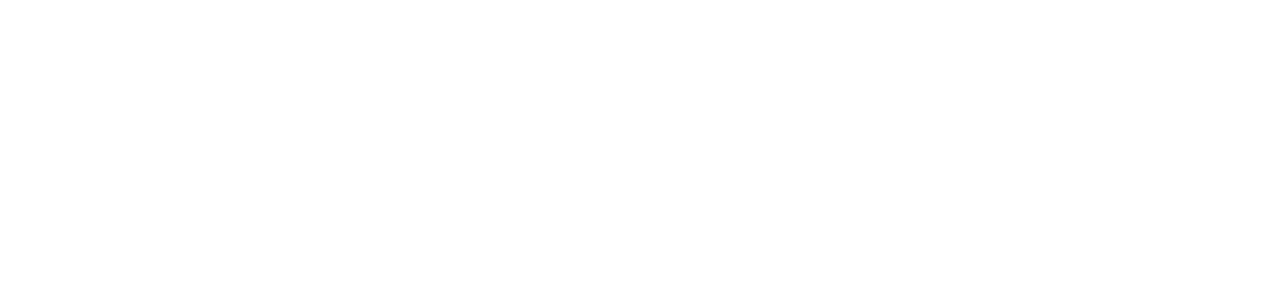
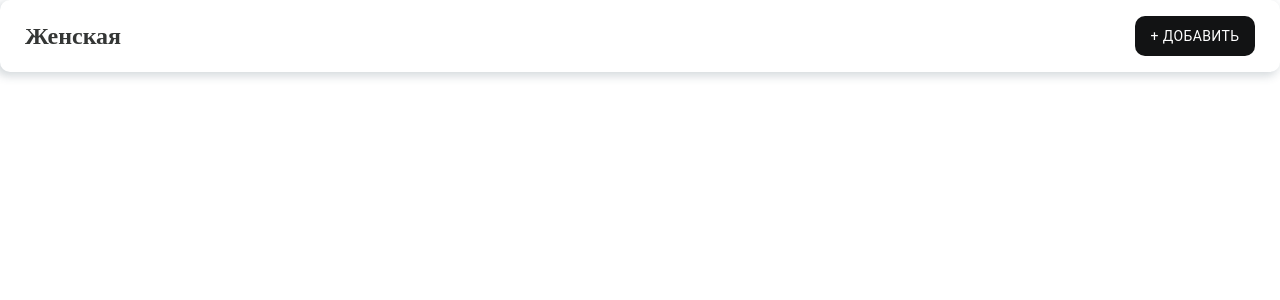
Before and after one commit to Aitula-svg/Gloria-jeans, a React (Vite) app: page / in a window 1280 px wide. Shown: the top 300 px of the page. Built offline with nearby package versions, Linux system fonts and the light colour scheme.

Commit message:
finish-header

```diff
--- a/src/App.jsx
+++ b/src/App.jsx
@@ -1,3 +1,9 @@
+import HeaderAdmin from "./layout/HeaderAdmin";
+
 export const App = () => {
-  return <div></div>;
+  return (
+    <div>
+      <HeaderAdmin />
+    </div>
+  );
 };
```
